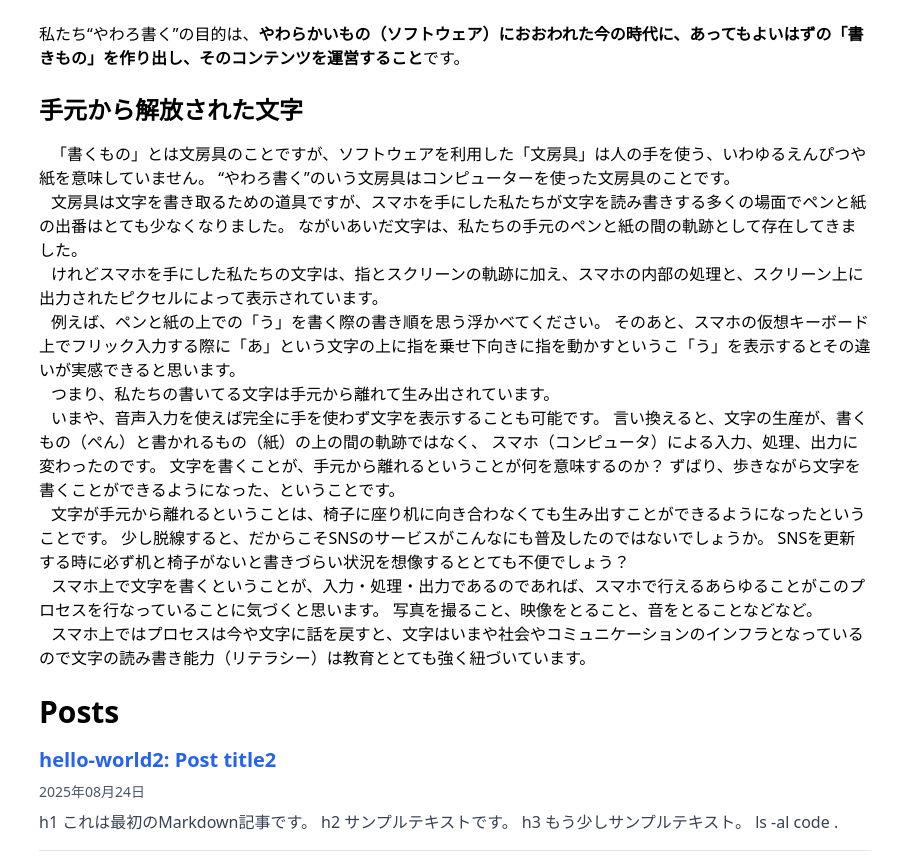
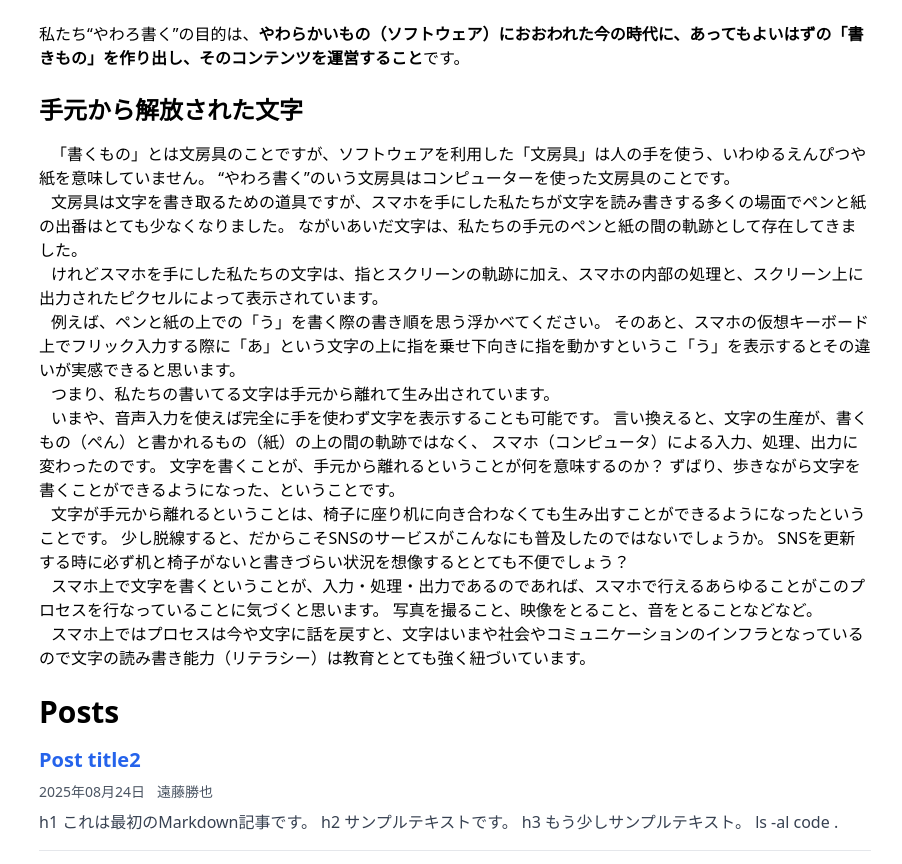
Before and after one commit to yawarokaku/yawarokaku-web, a Gatsby site: page / in a window 1280 px wide. Shown: the part 83-947 px from the top of the page, without its empty margins (185-1087 px from the left). Built offline with nearby package versions, Linux system fonts and the light colour scheme; Gatsby itself is replaced by a stand-in of ours; some packages are replaced by stand-ins of ours.

Commit message:
執筆者を追加

```diff
--- a/content/posts/hello-world.mdx
+++ b/content/posts/hello-world.mdx
@@ -3,6 +3,7 @@ id: hello-world
 title: Post title
 date: 2025-08-23
 slug: hello-world
+author: 武富拓也
 ---
 
 # h1
--- a/content/posts/hello-world2.mdx
+++ b/content/posts/hello-world2.mdx
@@ -3,6 +3,7 @@ id: hello-world2
 title: Post title2
 date: 2025-08-24
 slug: hello-world2
+author: 遠藤勝也
 ---
 
 # h1
--- a/src/pages/index.tsx
+++ b/src/pages/index.tsx
@@ -11,6 +11,7 @@ interface IndexPageProps extends PageProps {
         frontmatter: {
           title: string
           date: string
+          author: string
           slug: string
         }
         excerpt: string
@@ -81,11 +82,12 @@ const IndexPage: React.FC<IndexPageProps> = ({ data }) => {
                 to={`/posts/${post.frontmatter.slug}`}
                 className="text-blue-600 hover:text-blue-800 no-underline"
               >
-                {post.frontmatter.slug}: {post.frontmatter.title}
+                {post.frontmatter.title}
               </Link>
             </h3>
             <p className="text-gray-600 text-sm mb-2">
-              {post.frontmatter.date}
+              <span className="mr-3">{post.frontmatter.date}</span>
+              <span>{post.frontmatter.author}</span>
             </p>
             <p className="text-gray-700">{post.excerpt}</p>
           </article>
@@ -108,6 +110,7 @@ export const query = graphql`
         frontmatter {
           title
           date(formatString: "YYYY年MM月DD日")
+          author
           slug
         }
         excerpt(pruneLength: 200)
--- a/src/pages/posts/{mdx.frontmatter__slug}.tsx
+++ b/src/pages/posts/{mdx.frontmatter__slug}.tsx
@@ -10,6 +10,7 @@ interface PostPageProps extends PageProps {
       frontmatter: {
         title: string
         date: string
+        author: string
         id: string
         slug: string
       }
@@ -25,6 +26,7 @@ const PostPage: React.FC<PostPageProps> = ({ data, children }) => {
       <header className="mb-8">
         <h1 className="text-4xl font-bold mb-4">{frontmatter.title}</h1>
         <p className="text-gray-600">投稿日: {frontmatter.date}</p>
+        <p className="text-gray-600">執筆者: {frontmatter.author}</p>
       </header>
       <div className="max-w-none">
         <MDXProvider components={MDXComponents}>{children}</MDXProvider>
@@ -39,6 +41,7 @@ export const query = graphql`
       frontmatter {
         title
         date(formatString: "YYYY年MM月DD日")
+        author
         id
         slug
       }
```
